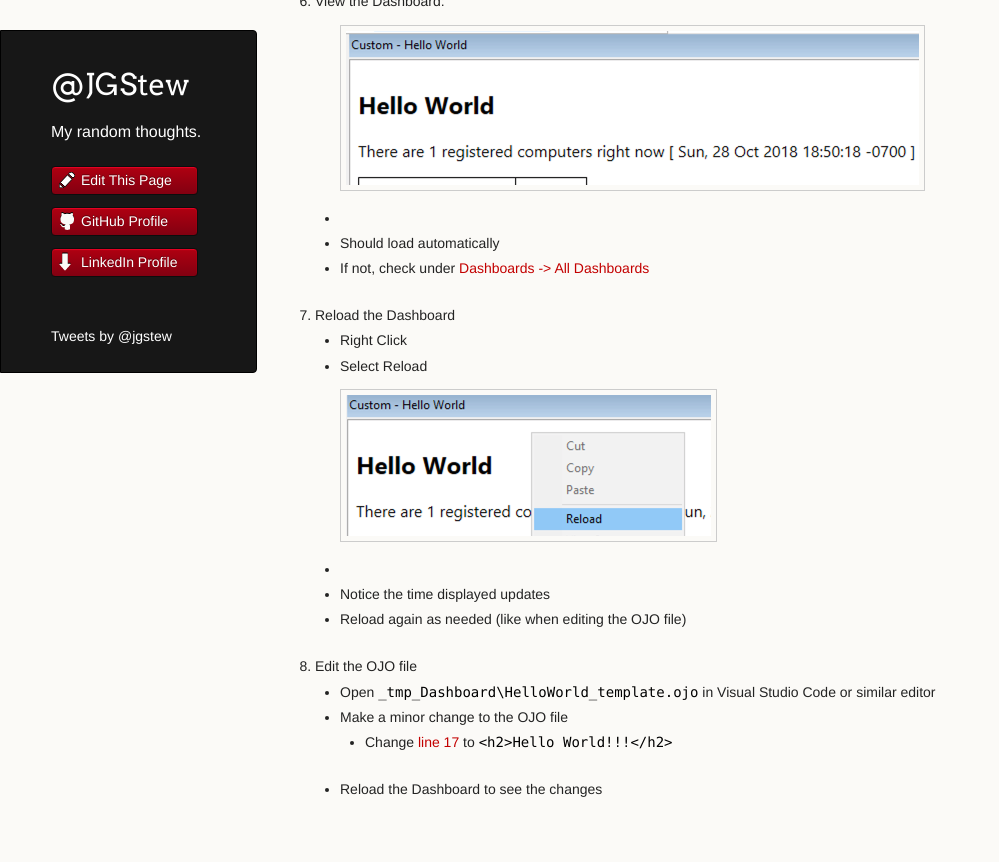
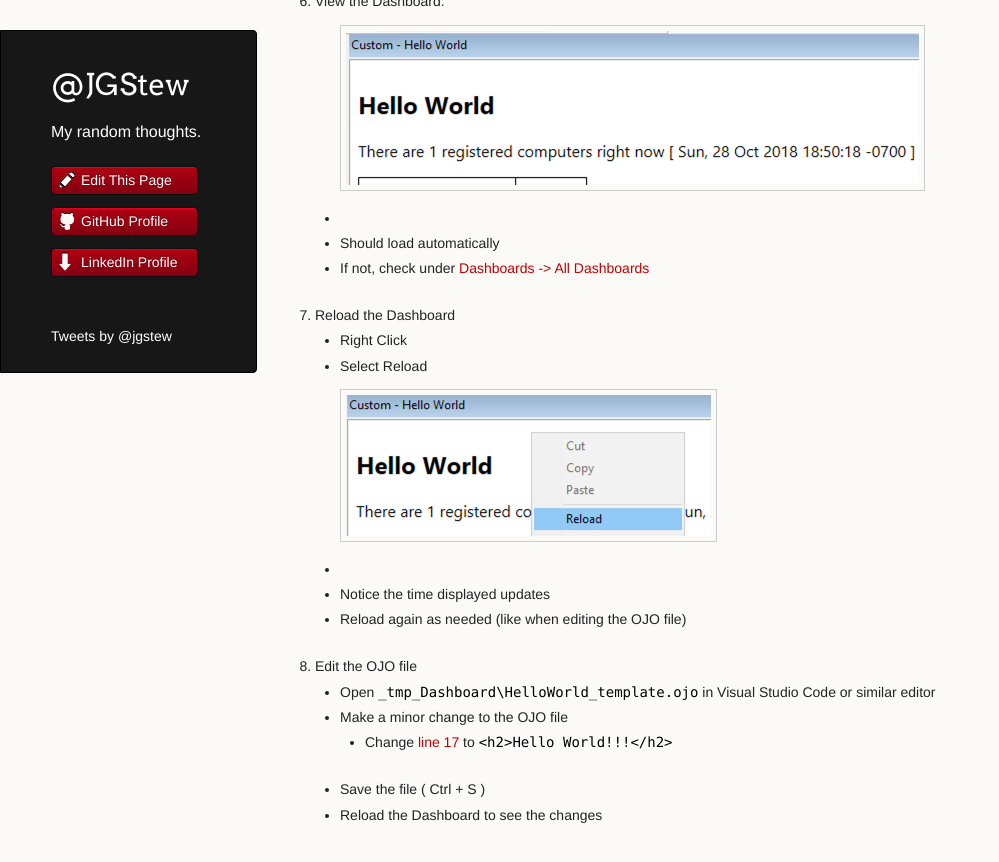
Before and after one commit to jgstew/jgstew.github.io, a Jekyll site: the page built from _posts/2018-10-29-Debug-Dashboard-In-BigFix-Console.md, in a window 1280 px wide and 900 px high, scrolled down 1665 px. Shown: the top 862 px of the window, without its empty margins (0-999 px from the left). Built offline with Jekyll 4.4.1, drawn with Linux system fonts in a browser that asks for light colours; nearby versions of some CDN libraries; comment, search, counter and statistics services are not loaded.

Commit message:
Update 2018-10-29-Debug-Dashboard-In-BigFix-Console.md

```diff
--- a/_posts/2018-10-29-Debug-Dashboard-In-BigFix-Console.md
+++ b/_posts/2018-10-29-Debug-Dashboard-In-BigFix-Console.md
@@ -30,4 +30,5 @@
     * Open `_tmp_Dashboard\HelloWorld_template.ojo` in Visual Studio Code or similar editor
     * Make a minor change to the OJO file
         * Change [line 17](https://github.com/jgstew/bigfix-content/blob/master/dashboards/HelloWorld_template.ojo#L17) to `<h2>Hello World!!!</h2>`
+    * Save the file ( Ctrl + S )
     * Reload the Dashboard to see the changes
```
